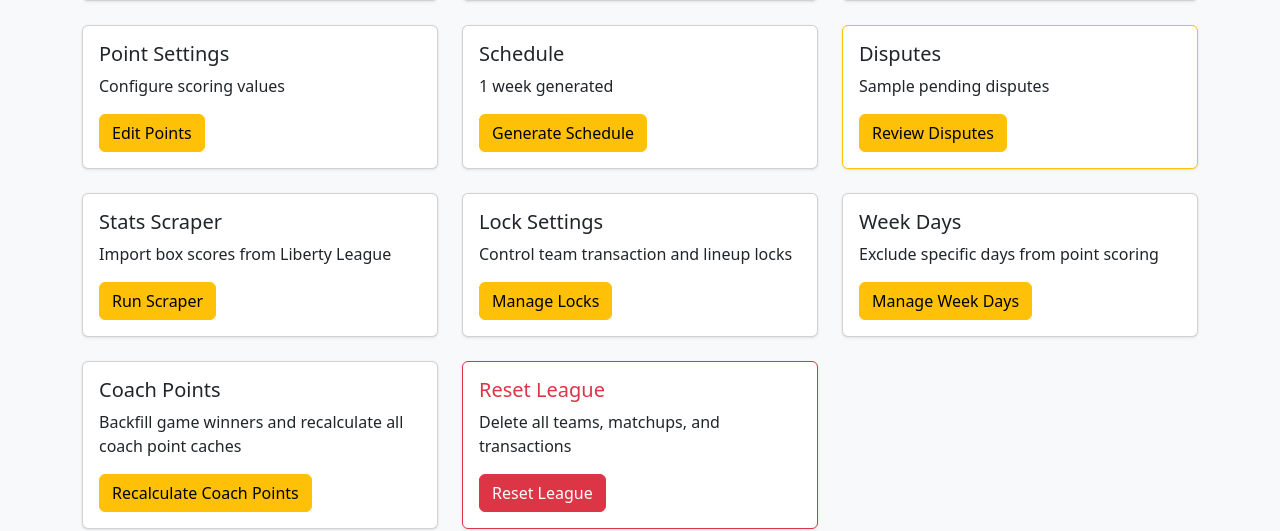
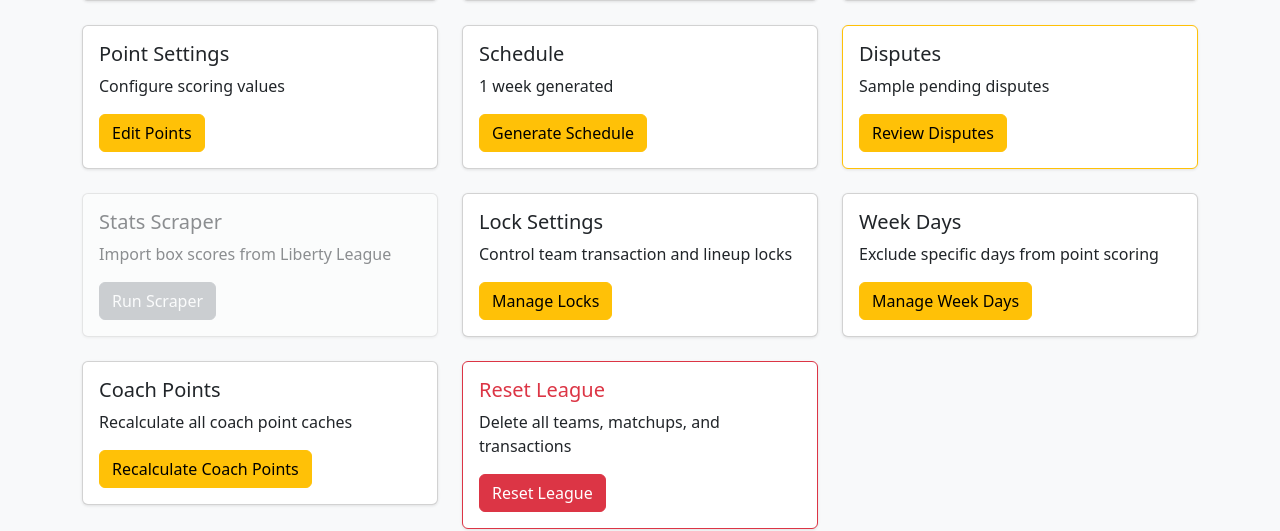
Before and after one commit to waderylan/FantasyD3Baseball, a Django app: template league/templates/league/commissioner/panel.html in a window 1280 px wide. Shown: the part 269-800 px from the top of the page. Run offline with Django 5.2, Linux system fonts and the light colour scheme; the template is opened without the code that fills it: most values are stand-ins (such as "Sample title", 1, 10 or a date in 2020).

Commit message:
resize coach points box and disable stats scraper from commish panel

```diff
--- a/league/templates/league/commissioner/panel.html
+++ b/league/templates/league/commissioner/panel.html
@@ -61,11 +61,11 @@
         </div>
     </div>
     <div class="col-md-4">
-        <div class="card">
+        <div class="card" style="opacity:0.5;">
             <div class="card-body">
                 <h5 class="card-title">Stats Scraper</h5>
                 <p class="card-text">Import box scores from Liberty League</p>
-                <a href="{% url 'league:run_scraper' %}" class="btn btn-warning">Run Scraper</a>
+                <button class="btn btn-secondary" disabled>Run Scraper</button>
             </div>
         </div>
     </div>
@@ -91,7 +91,7 @@
         <div class="card">
             <div class="card-body">
                 <h5 class="card-title">Coach Points</h5>
-                <p class="card-text">Backfill game winners and recalculate all coach point caches</p>
+                <p class="card-text">Recalculate all coach point caches</p>
                 <form method="post" action="{% url 'league:recalculate_coaches' %}">
                     {% csrf_token %}
                     <button type="submit" class="btn btn-warning">Recalculate Coach Points</button>
```
